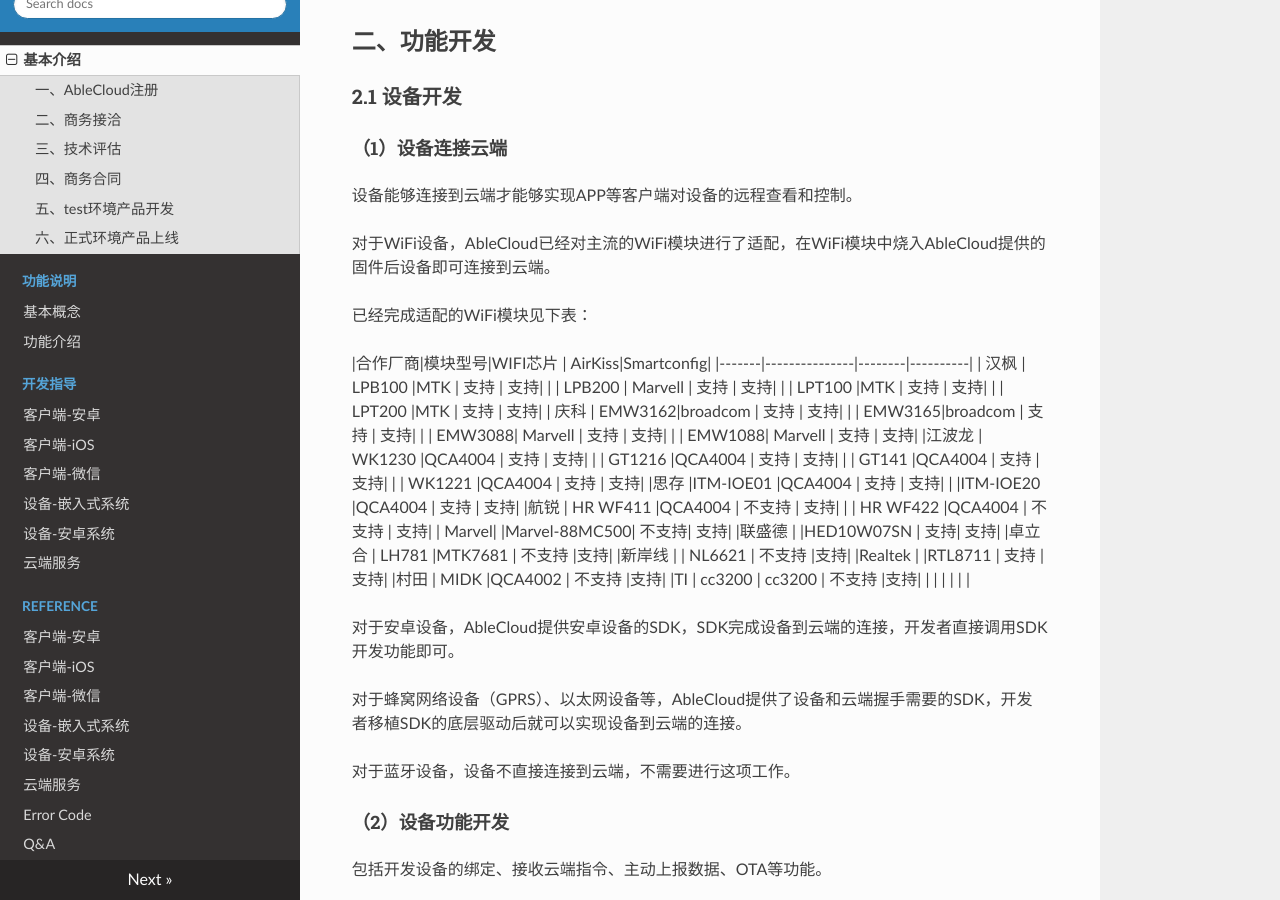
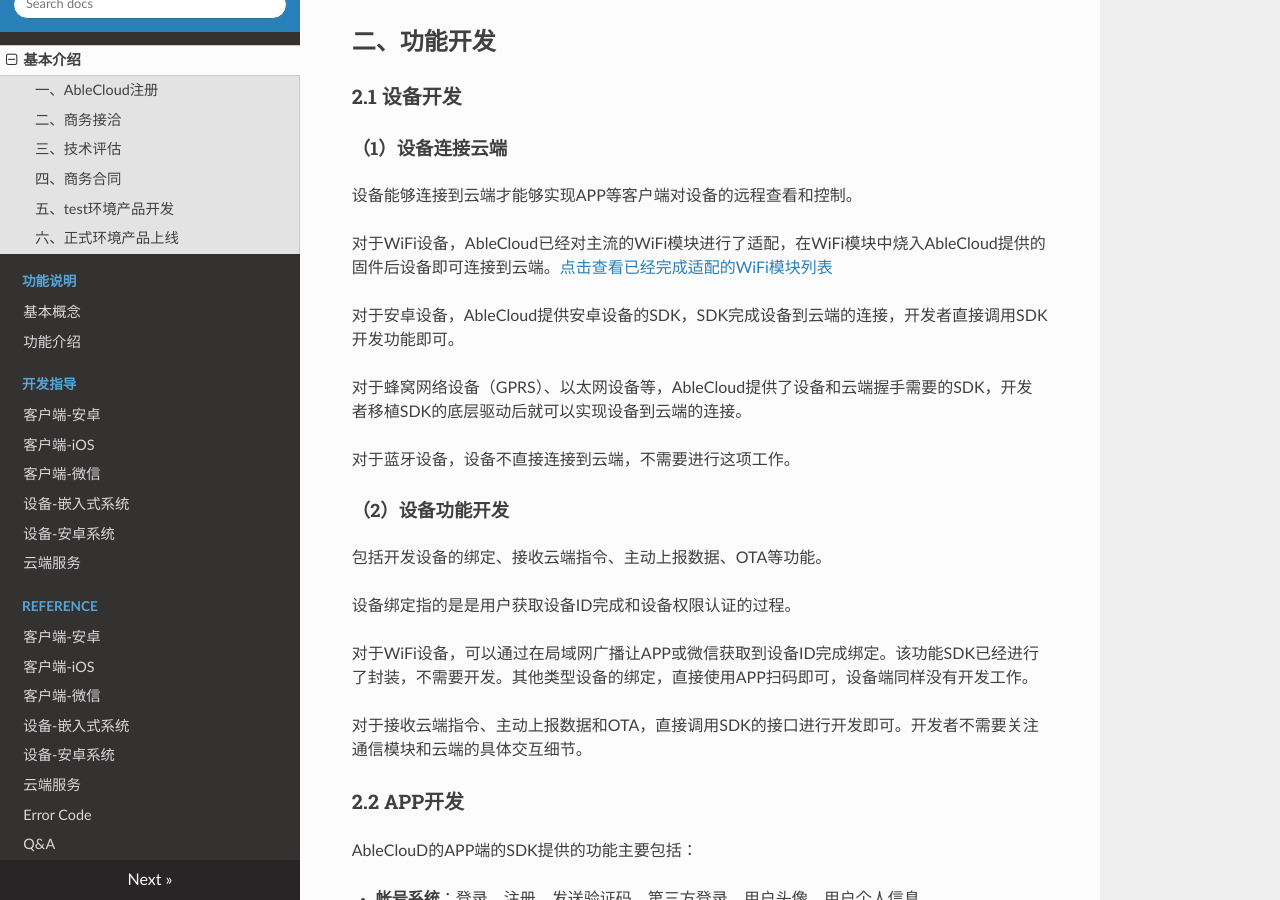
Before and after one commit to JessonW/rd_docs, an MkDocs documentation site: the page built from docs/introduction.md, in a window 1280 px wide and 900 px high, scrolled down 1465 px. Built offline with MkDocs 1.6.1, drawn with Linux system fonts in a browser that asks for light colours; nearby versions of some CDN libraries; old or Windows-style settings are respelled for this version of MkDocs.

Commit message:
update wifi module list

```diff
--- a/docs/introduction.md
+++ b/docs/introduction.md
@@ -59,36 +59,7 @@
 
 设备能够连接到云端才能够实现APP等客户端对设备的远程查看和控制。
 
-对于WiFi设备，AbleCloud已经对主流的WiFi模块进行了适配，在WiFi模块中烧入AbleCloud提供的固件后设备即可连接到云端。
-
-已经完成适配的WiFi模块见下表：
-
-|合作厂商|模块型号|WIFI芯片      | AirKiss|Smartconfig|
-|-------|---------------|--------|----------|
-|	汉枫   | LPB100         |MTK	         |	支持  |	支持|
-|	      | LPB200         | Marvell	   |	支持  |	支持|
-|	      | LPT100         |MTK	         |	支持  |	支持|
-|	      | LPT200         |MTK	         |	支持  |	支持|
-|	庆科   | EMW3162|broadcom        |	支持  |	支持|
-|	      | EMW3165|broadcom        |	支持  |	支持|
-|	      | EMW3088| Marvell              |	支持  |	支持|
-|	      | EMW1088| Marvell              |	支持  |	支持|
-|江波龙 | WK1230         |QCA4004       |	支持   |	支持|
-|       | GT1216         |QCA4004       |	支持   |	支持|
-|       | GT141         |QCA4004       |	支持   |	支持|
-|       | WK1221          |QCA4004       |	支持   |	支持|
-|思存	  |ITM-IOE01       |QCA4004		           |	支持 |	支持|
-|    	  |ITM-IOE20       |QCA4004		           |	支持 |	支持|
-|航锐	  |   HR WF411        |QCA4004		           |	不支持 |	支持|
-|   	  |   HR WF422        |QCA4004		           |	不支持 |	支持|
-| Marvel|          |Marvel-88MC500|	不支持|	支持|
-|联盛德 |          |HED10W07SN        |	支持|	支持|
-|卓立合 | LH781         |MTK7681       |  不支持   |支持|
-|新岸线 |        | NL6621      |  不支持   |支持|
-|Realtek |          |RTL8711       |  支持   |支持|
-|村田 |   MIDK       |QCA4002       |  不支持   |支持|
-|TI |   cc3200       |  cc3200     |  不支持   |支持|
-|	|				|				|			|	|
+对于WiFi设备，AbleCloud已经对主流的WiFi模块进行了适配，在WiFi模块中烧入AbleCloud提供的固件后设备即可连接到云端。[点击查看已经完成适配的WiFi模块列表](http://www.ablecloud.cn/download/adapted-wifi.pdf)
 
 
 对于安卓设备，AbleCloud提供安卓设备的SDK，SDK完成设备到云端的连接，开发者直接调用SDK开发功能即可。
```
Also changed, not shown: docs/develop_guide/device.md (+1 -30 lines).
